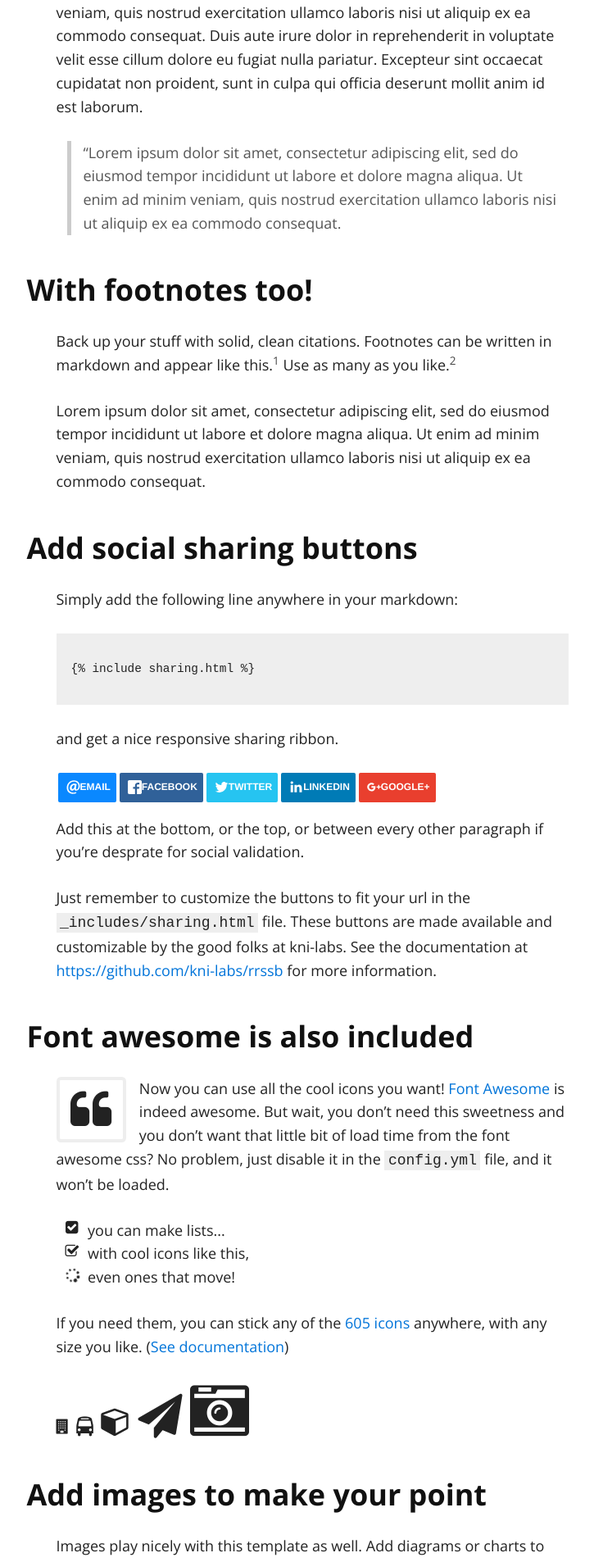
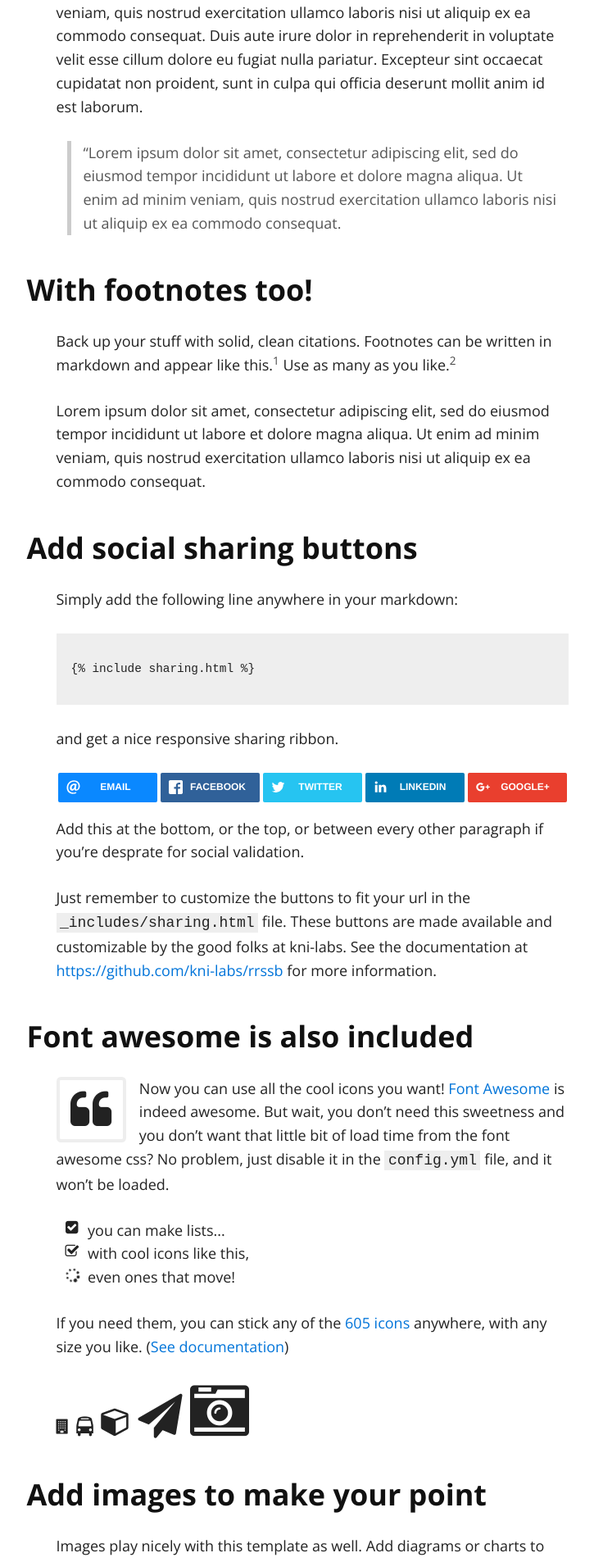
Before and after one commit to adueck/good-clean-read, a Jekyll site: the page built from index.md, in a window 1280 px wide. Shown: the part 914-2820 px from the top of the page at 82% size, without its empty margins (259-984 px from the left). Built offline with Jekyll 4.4.1, drawn with Linux system fonts in a browser that asks for light colours; nearby versions of some CDN libraries; our own code applies the rules of GitHub Pages for plain Markdown files.

Commit message:
Revert "Keep page and default layouts in sync, move assets to subdir"

```diff
--- a/_layouts/default.html
+++ b/_layouts/default.html
@@ -6,13 +6,13 @@
   <meta name="description" content="{{ site.description }}">
   <meta name="viewport" content="width=device-width, initial-scale=1.0">
   <title>{{ site.title }}</title>
-  <link rel="stylesheet" href="{{ site.baseurl }}/assets/css/normalize.css">
-  <link rel="stylesheet" href="{{ site.baseurl }}/assets/css/solo.css">
-  <link rel="stylesheet" href="{{ site.baseurl }}/assets/css/syntax.css">
-  {% if site.font-awesome-include %}<link rel="stylesheet" href="https://maxcdn.bootstrapcdn.com/font-awesome/4.5.0/assets/css/font-awesome.min.css">{% endif %}
-  <link rel="stylesheet" href="{{ site.baseurl }}/assets/css/rrssb.css">
+  <link rel="stylesheet" href="{{ site.baseurl }}/css/normalize.css">
+  <link rel="stylesheet" href="{{ site.baseurl }}/css/solo.css">
+  <link rel="stylesheet" href="{{ site.baseurl }}/css/syntax.css">
+  {% if site.font-awesome-include %}<link rel="stylesheet" href="https://maxcdn.bootstrapcdn.com/font-awesome/4.5.0/css/font-awesome.min.css">{% endif %}
+  <link rel="stylesheet" href="{{ site.baseurl }}/css/rrssb.css">
 
-  <script src="{{ site.baseurl }}/assets/scripts/jquery.js"></script>
+  <script src="{{ site.baseurl }}/scripts/jquery.js"></script>
   <link rel="canonical" href="{{ site.url }}" />
 </head>
 <body>
--- a/index.md
+++ b/index.md
@@ -53,7 +53,7 @@ If you need them, you can stick any of the [605 icons](http://fontawesome.io/ico
 
 Images play nicely with this template as well. Add diagrams or charts to make your point, and the template will fit them in appropriately.
 
-<img src="assets/images/hello.svg" alt="sample image">
+<img src="images/hello.svg" alt="sample image">
 
 Lorem ipsum dolor sit amet, consectetur adipiscing elit, sed do eiusmod tempor incididunt ut labore et dolore magna aliqua. Ut enim ad minim veniam, quis nostrud exercitation ullamco laboris nisi ut aliquip ex ea commodo consequat. Duis aute irure dolor in reprehenderit in voluptate velit esse cillum dolore eu fugiat nulla pariatur. Excepteur sint occaecat cupidatat non proident, sunt in culpa qui officia deserunt mollit anim id est laborum.
 
```
Also changed, not shown: _layouts/page.html (+8 -13 lines), css/normalize.css (renamed from assets/css/normalize.css), css/rrssb.css (renamed from assets/css/rrssb.css), css/solo.css (renamed from assets/css/solo.css), css/syntax.css (renamed from assets/css/syntax.css), images/hello.svg (renamed from assets/images/hello.svg), scripts/jquery.js (renamed from assets/scripts/jquery.js), scripts/rrssb.min.js (renamed from assets/scripts/rrssb.min.js).
